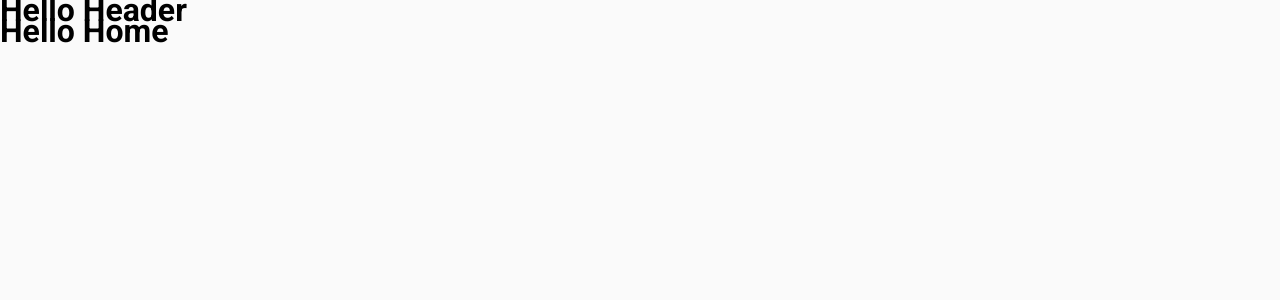
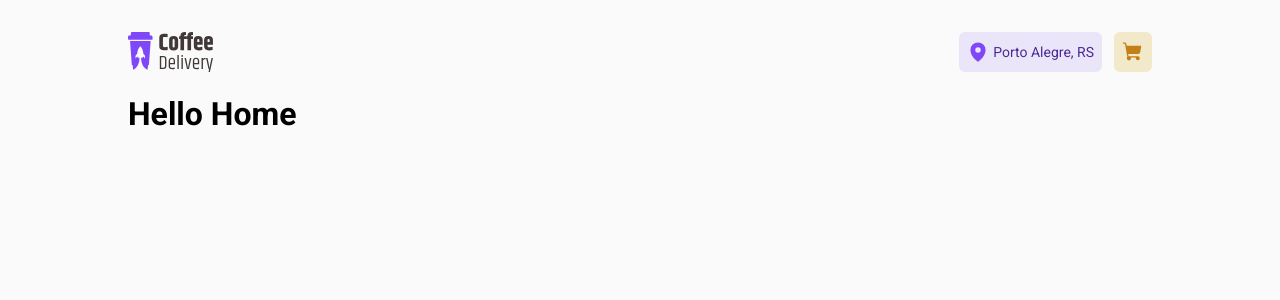
Before and after one commit to italoteix/coffee-delivery, a React (Vite) app: page / in a window 1280 px wide. Shown: the top 300 px of the page. Built offline with nearby package versions, Linux system fonts and the light colour scheme.

Commit message:
feat: add header

```diff
--- a/package.json
+++ b/package.json
@@ -9,6 +9,7 @@
     "preview": "vite preview"
   },
   "dependencies": {
+    "phosphor-react": "^1.4.1",
     "react": "^18.2.0",
     "react-dom": "^18.2.0",
     "react-router-dom": "^6.5.0",
--- a/src/components/Header/index.tsx
+++ b/src/components/Header/index.tsx
@@ -1,3 +1,32 @@
+import { MapPin, ShoppingCart } from 'phosphor-react'
+import { NavLink } from 'react-router-dom'
+import { useTheme } from 'styled-components'
+
+import logoImg from '../../assets/logo.svg'
+
+import { CheckoutLink, LocationDisplay, NavBar } from './styles'
+
 export function Header() {
-  return <h1>Hello Header</h1>
+  const theme = useTheme()
+
+  return (
+    <header>
+      <NavBar>
+        <NavLink to="/">
+          <img src={logoImg} alt="copo de café com um foguete decolando" />
+        </NavLink>
+        <LocationDisplay>
+          <MapPin weight="fill" size={22} color={theme.colors.secondary.base} />
+          Porto Alegre, RS
+        </LocationDisplay>
+        <CheckoutLink to="/checkout">
+          <ShoppingCart
+            weight="fill"
+            size={22}
+            color={theme.colors.main.dark}
+          />
+        </CheckoutLink>
+      </NavBar>
+    </header>
+  )
 }
--- /dev/null
+++ b/src/components/Header/styles.ts
@@ -0,0 +1,34 @@
+import { NavLink } from 'react-router-dom'
+import styled from 'styled-components'
+
+export const NavBar = styled.nav`
+  display: flex;
+
+  padding-block: 2rem;
+`
+
+export const LocationDisplay = styled.span`
+  background-color: ${(props) => props.theme.colors.secondary.light};
+  border-radius: ${(props) => props.theme.borderRadius};
+  padding: 0.5rem;
+  margin-left: auto;
+
+  display: flex;
+  align-items: center;
+  gap: 0.25rem;
+
+  font-size: ${(props) => props.theme.fontSizes.sm};
+  color: ${(props) => props.theme.colors.secondary.dark};
+`
+
+export const CheckoutLink = styled(NavLink)`
+  display: flex;
+  align-items: center;
+  justify-content: center;
+
+  padding: 0.5rem;
+  border-radius: ${(props) => props.theme.borderRadius};
+  margin-left: 0.75rem;
+
+  background-color: ${(props) => props.theme.colors.main.light};
+`
--- a/src/layouts/Default/index.tsx
+++ b/src/layouts/Default/index.tsx
@@ -2,11 +2,13 @@ import { Outlet } from 'react-router-dom'
 
 import { Header } from '../../components/Header'
 
+import { Container } from './styles'
+
 export function Default() {
   return (
-    <>
+    <Container>
       <Header />
       <Outlet />
-    </>
+    </Container>
   )
 }
--- /dev/null
+++ b/src/layouts/Default/styles.ts
@@ -0,0 +1,8 @@
+import styled from 'styled-components'
+
+export const Container = styled.div`
+  width: 100%;
+  max-width: calc(1024px + (2 * 1rem));
+  padding: 0 1rem;
+  margin: 0 auto;
+`
```
Also changed, not shown: src/assets/logo.svg (added), 1 other file (tests, documents, lock files or other folders).
